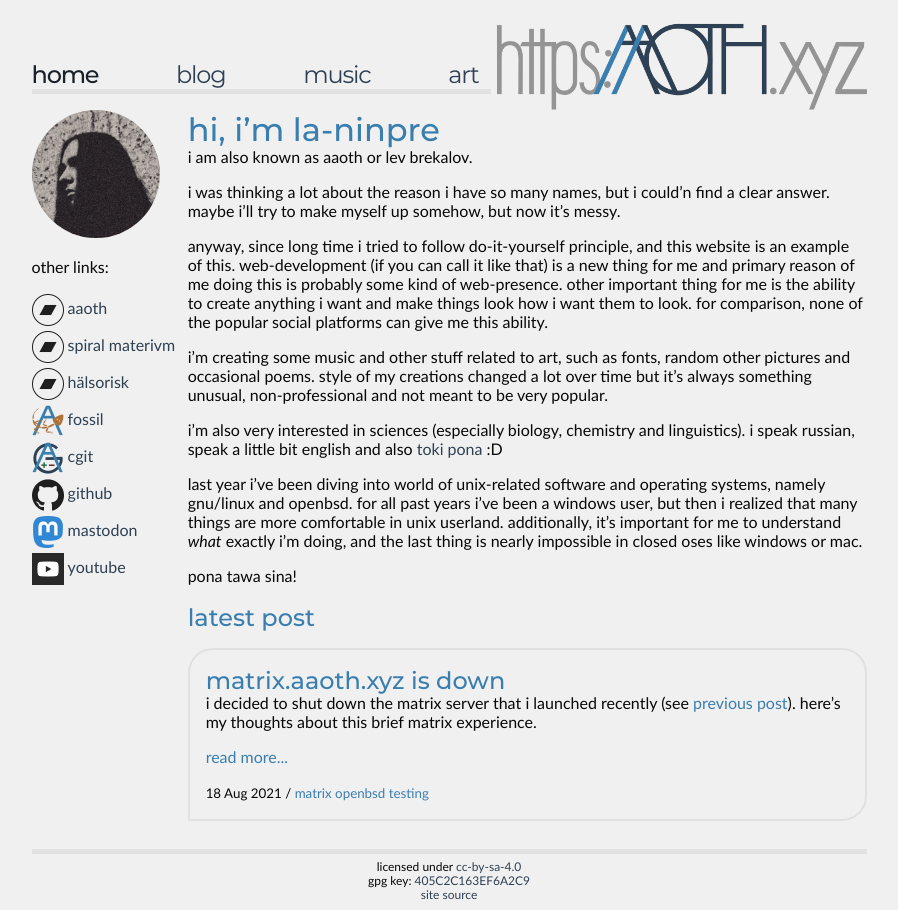
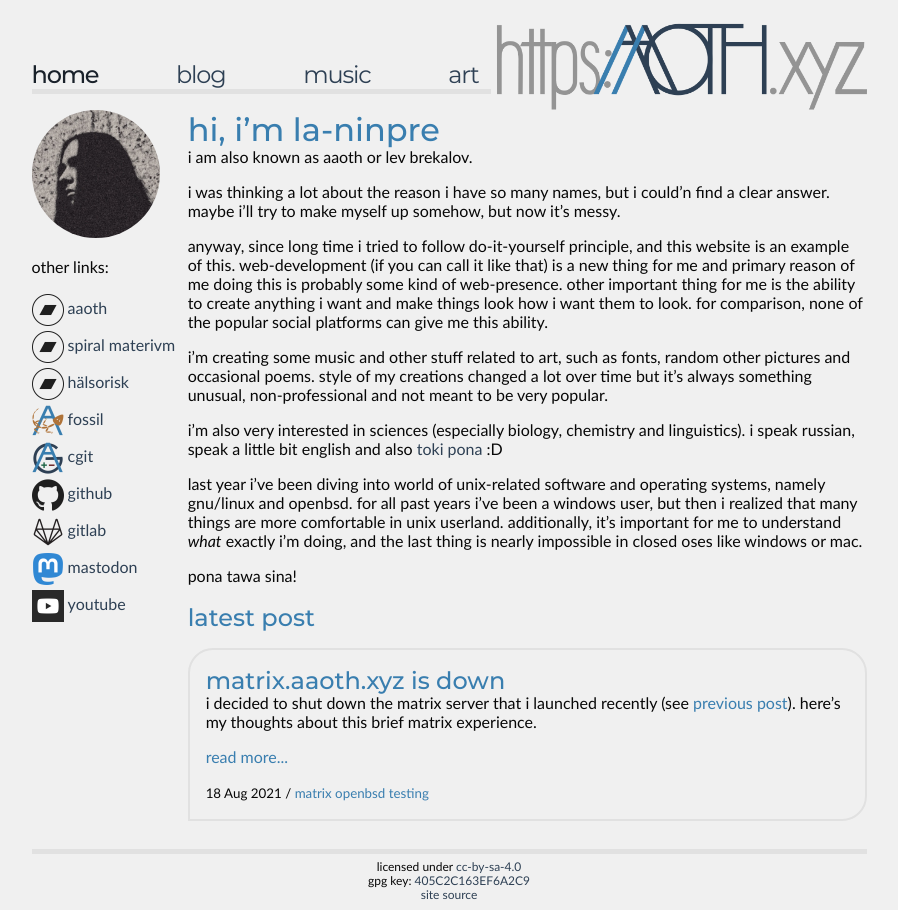
Before and after one commit to la-ninpre/aaoth.xyz, a Jekyll site: the page built from index.md, in a window 1280 px wide. Shown: the whole page, without its empty margins (191-1089 px from the left). Built offline with Jekyll 4.4.1, drawn with Linux system fonts in a browser that asks for light colours.

Commit message:
add gitlab link and icon

```diff
--- a/_data/links.yml
+++ b/_data/links.yml
@@ -1,6 +1,9 @@
 - name: github
   link: https://github.com/la-ninpre
   type: github
+- name: gitlab
+  link: https://gitlab.com/la-ninpre
+  type: gitlab
 - name: youtube
   link: https://www.youtube.com/channel/UCLW6sGRLddTR-fB-Ae5uv6Q/
   type: youtube
```
Also changed, not shown: assets/img/gitlab-icon.png (added).
